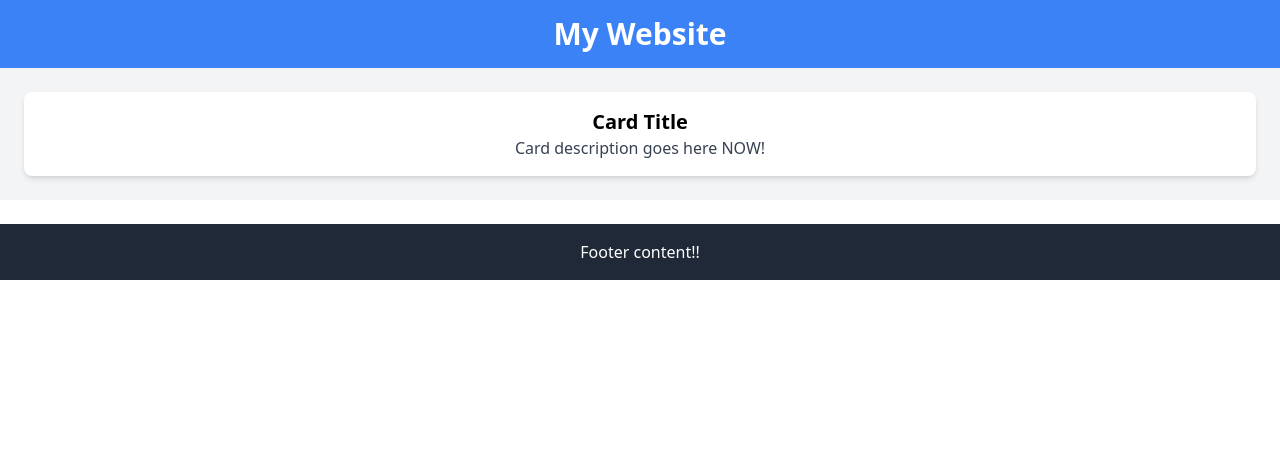
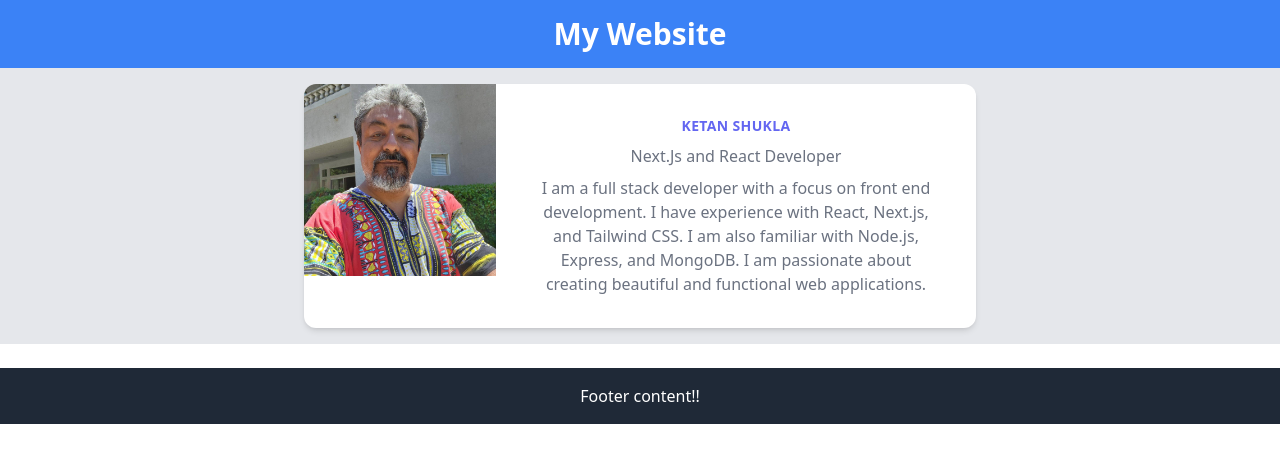
Before and after one commit to ketankshukla/tailwind_training, a React (Vite) app: page / in a window 1280 px wide. Shown: the top 462 px of the page. Built offline with nearby package versions, Linux system fonts and the light colour scheme; the HTML template or start-up script is replaced by a standard one.

Commit message:
updated card details

```diff
--- a/src/components/Card.tsx
+++ b/src/components/Card.tsx
@@ -1,14 +1,30 @@
+import myImage from "../../public/ketan-profile-photo.jpg"
+
 export function Card() {
-    return (
-        <main className='p-6 bg-gray-100'>
-            <div className='card bg-white p-4 rounded-lg shadow-md'>
-                <h2 className='flex justify-center text-xl font-semibold'>
-                    Card Title
-                </h2>
-                <p className=' flex justify-center text-gray-700'>
-                    Card description goes here NOW!
-                </p>
+  return (
+    <main className="flex items-center justify-center bg-gray-200">
+      <div className="max-w-md mx-auto bg-white rounded-xl shadow-md overflow-hidden md:max-w-2xl m-4">
+        <div className="md:flex">
+          <div className="md:flex-shrink-0">
+            <img
+              className="h-48 w-full object-cover md:w-48"
+              src={myImage}
+              alt="An image"
+            />
+          </div>
+          <div className="p-8">
+            <div className="uppercase tracking-wide text-sm text-indigo-500 font-semibold text-center">
+              Ketan Shukla
             </div>
-        </main>
-    )
+            <p className="mt-2 text-gray-500 text-center">
+              Next.Js and React Developer
+            </p>
+            <p className="mt-2 text-gray-500 text-center">
+                I am a full stack developer with a focus on front end development. I have experience with React, Next.js, and Tailwind CSS. I am also familiar with Node.js, Express, and MongoDB. I am passionate about creating beautiful and functional web applications.
+            </p>
+          </div>
+        </div>
+      </div>
+    </main>
+  )
 }
```
Also changed, not shown: public/ketan-profile-photo.jpg (added).
